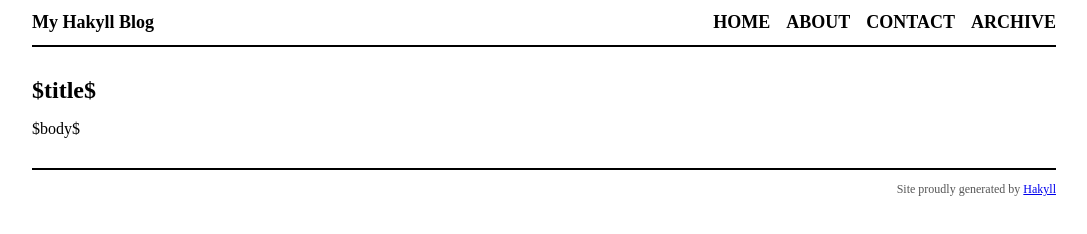
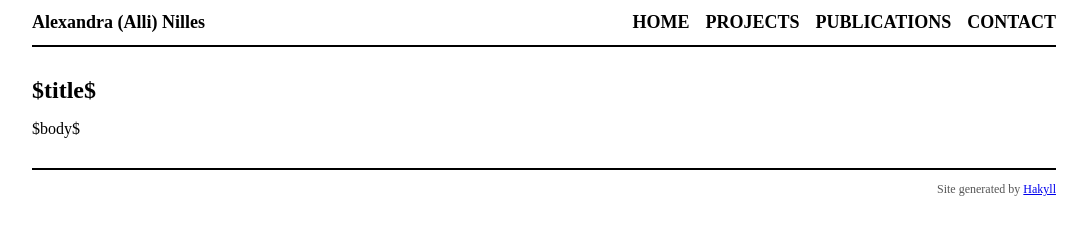
Before and after one commit to alexandroid000/old-website, a plain HTML site: page templates/default.html in a window 1280 px wide. Shown: the whole page, without its empty margins (96-1183 px from the left). Drawn offline with Linux system fonts and the light colour scheme.

Commit message:
update template

```diff
--- a/templates/default.html
+++ b/templates/default.html
@@ -4,19 +4,19 @@
         <meta charset="utf-8">
         <meta http-equiv="x-ua-compatible" content="ie=edge">
         <meta name="viewport" content="width=device-width, initial-scale=1">
-        <title>My Hakyll Blog - $title$</title>
+        <title>Alli Nilles - $title$</title>
         <link rel="stylesheet" href="/css/default.css" />
     </head>
     <body>
         <header>
             <div class="logo">
-                <a href="/">My Hakyll Blog</a>
+                <a href="/">Alexandra (Alli) Nilles</a>
             </div>
             <nav>
-                <a href="/">Home</a>
-                <a href="/about.html">About</a>
+                <a href="/index.html">Home</a>
+                <a href="/projects.html">Projects</a>
+                <a href="/publications.html">Publications</a>
                 <a href="/contact.html">Contact</a>
-                <a href="/archive.html">Archive</a>
             </nav>
         </header>
 
@@ -26,7 +26,7 @@
         </main>
 
         <footer>
-            Site proudly generated by
+            Site generated by
             <a href="http://jaspervdj.be/hakyll">Hakyll</a>
         </footer>
     </body>
```
